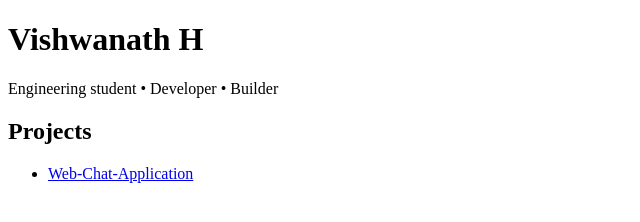
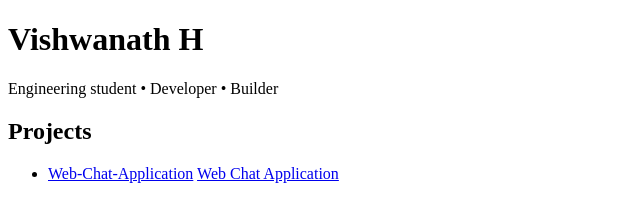
Before and after one commit to Vish-nath/Vish-nath.github.io, a plain HTML site: page index.html in a window 1280 px wide. Shown: the whole page, without its empty margins (0-640 px from the left). Drawn offline with Linux system fonts and the light colour scheme.

Commit message:
Fix link to Web Chat Application in index.html

```diff
--- a/index.html
+++ b/index.html
@@ -11,6 +11,8 @@
   <ul>
     <li>
       <a href="/chat-app/">Web-Chat-Application</a>
+      <a href="/Web-Chat-Application/">Web Chat Application</a>
+
     </li>
   </ul>
 </body>
```
